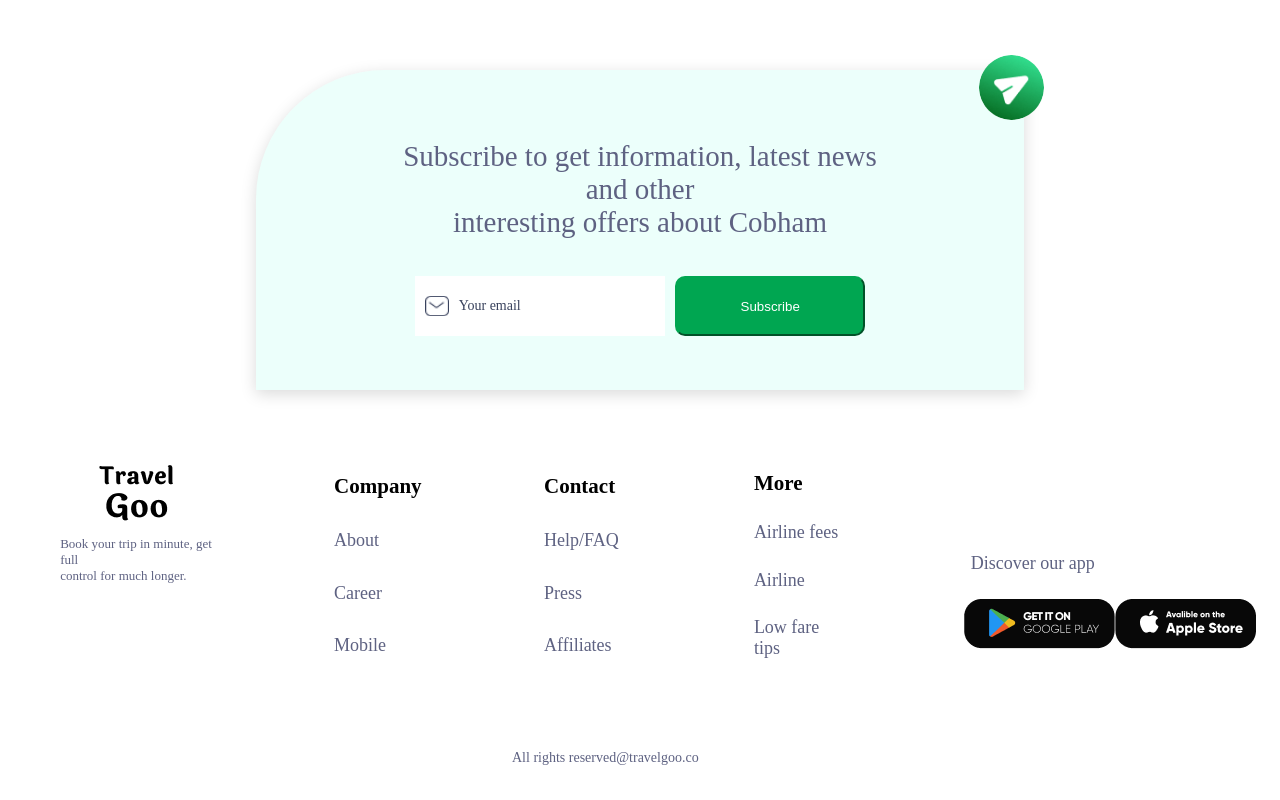
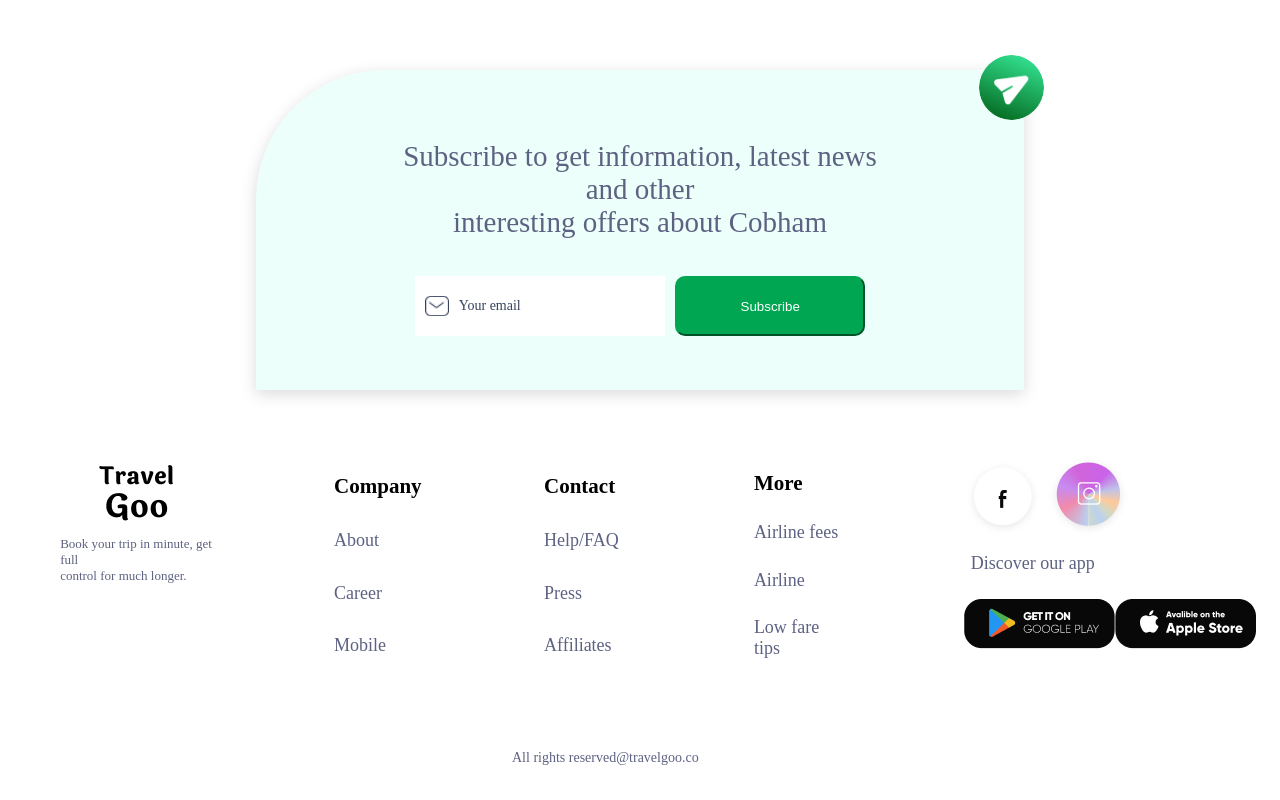
Before and after one commit to Osagiecruz/TravelGoo, a plain HTML site: page index.html in a window 1280 px wide. Shown: the part 4710-5510 px from the top of the page. Drawn offline with Linux system fonts and the light colour scheme; the site is published under a folder, as on GitHub Pages, so addresses that start at the root find nothing.

Commit message:
version 4

```diff
--- a/index.html
+++ b/index.html
@@ -429,8 +429,8 @@
             </div>
             <div class="p8-content5">
                 <div class="social-media">
-                    <a href="https://facebook.com/travelgoo"><img src="/images/FB.png" alt=""></a>
-                    <a href="https://instagram.com/travelgoo"><img src="/images/IG.png" alt=""></a>
+                    <a href="https://facebook.com/travelgoo"><img src="images/FB.png" alt=""></a>
+                    <a href="https://instagram.com/travelgoo"><img src="images/IG.png" alt=""></a>
                 </div>
                 <div class="apps"><a href="https://travelgoo.com/discover-our-app">Discover our app</a></div>
                 <div class="download-apps">
```
